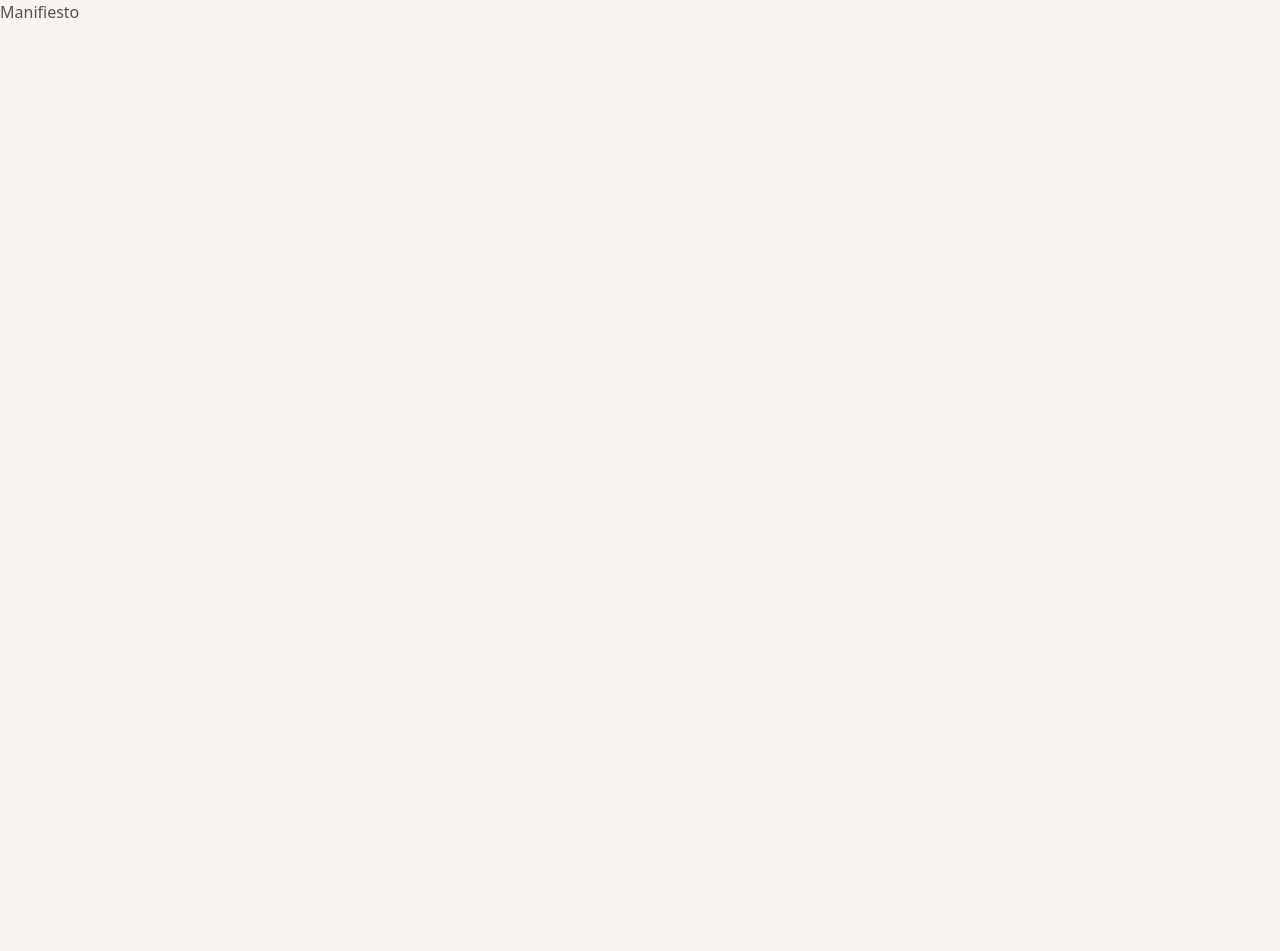
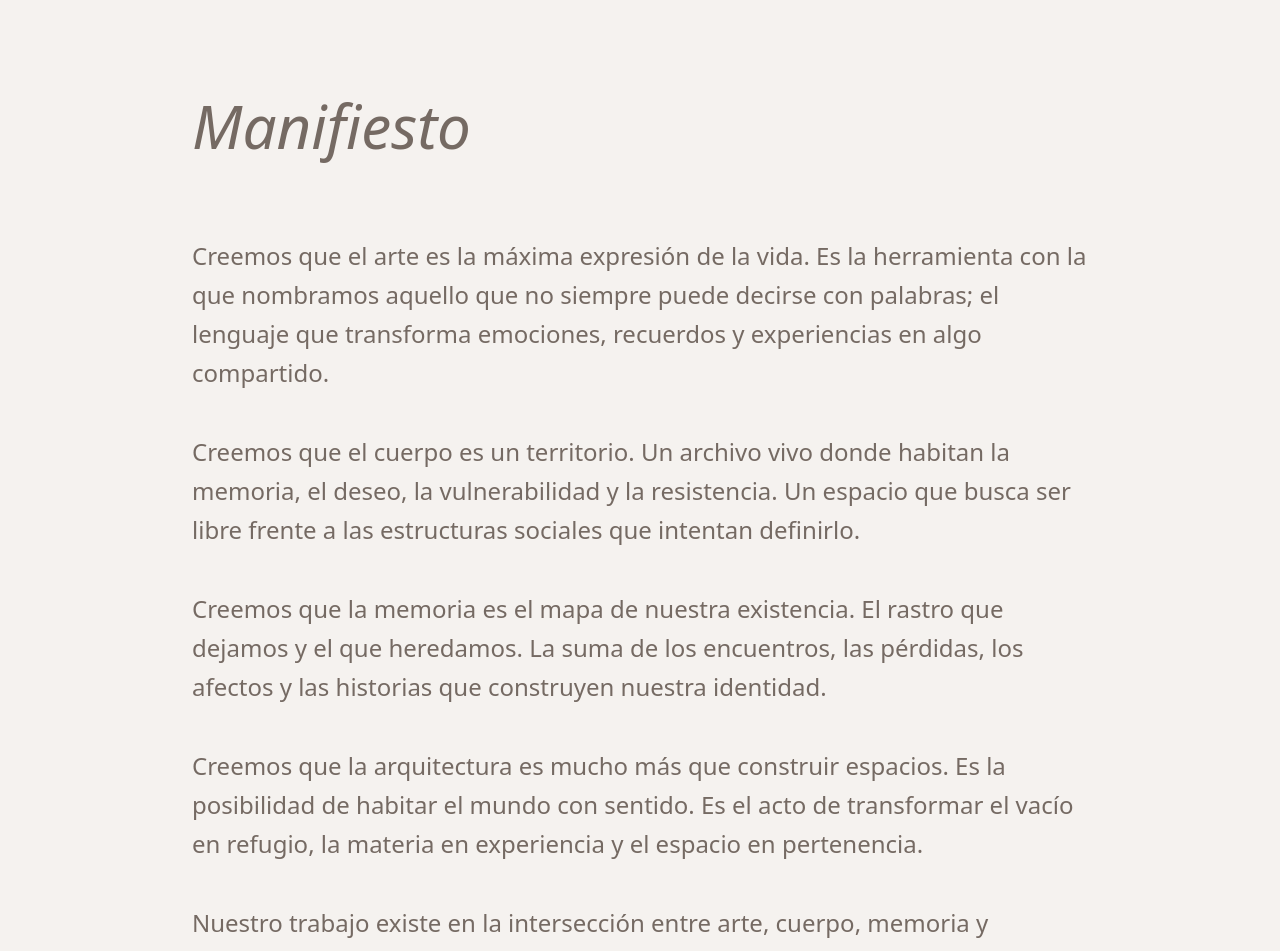
Before and after one commit to dpamely-art/estudio-daniela-pamely, a Next.js app: page /manifiesto in a window 1280 px wide. Shown: the top 951 px of the page. Before the commit the page ends 800 px from the top, so only its background shows below. Built offline with nearby package versions, Linux system fonts and the light colour scheme.

Commit message:
Página manifiesto completa

```diff
--- a/app/manifiesto/page.tsx
+++ b/app/manifiesto/page.tsx
@@ -1,3 +1,108 @@
 export default function Manifiesto() {
-  return <h1>Manifiesto</h1>;
+  return (
+    <main
+      className="
+        min-h-screen
+        bg-[#f5f2ef]
+        px-8
+        md:px-24
+        py-24
+        flex
+        justify-center
+      "
+    >
+      <div className="max-w-4xl">
+
+        <h1
+          className="
+            text-4xl
+            md:text-6xl
+            italic
+            font-light
+            text-[#756a63]
+            mb-20
+          "
+        >
+          Manifiesto
+        </h1>
+
+        <div
+          className="
+            space-y-10
+            text-lg
+            md:text-2xl
+            leading-relaxed
+            text-[#756a63]
+            font-light
+          "
+        >
+          <p>
+            Creemos que el arte es la máxima expresión de la vida.
+            Es la herramienta con la que nombramos aquello que no
+            siempre puede decirse con palabras; el lenguaje que
+            transforma emociones, recuerdos y experiencias en algo
+            compartido.
+          </p>
+
+          <p>
+            Creemos que el cuerpo es un territorio.
+            Un archivo vivo donde habitan la memoria, el deseo,
+            la vulnerabilidad y la resistencia. Un espacio que
+            busca ser libre frente a las estructuras sociales
+            que intentan definirlo.
+          </p>
+
+          <p>
+            Creemos que la memoria es el mapa de nuestra existencia.
+            El rastro que dejamos y el que heredamos. La suma de los
+            encuentros, las pérdidas, los afectos y las historias
+            que construyen nuestra identidad.
+          </p>
+
+          <p>
+            Creemos que la arquitectura es mucho más que construir
+            espacios. Es la posibilidad de habitar el mundo con
+            sentido. Es el acto de transformar el vacío en refugio,
+            la materia en experiencia y el espacio en pertenencia.
+          </p>
+
+          <p>
+            Nuestro trabajo existe en la intersección entre arte,
+            cuerpo, memoria y arquitectura.
+          </p>
+
+          <p>
+            Creamos objetos, imágenes, espacios y narrativas que
+            invitan a habitar con conciencia, recordar con honestidad
+            y vivir con sensibilidad.
+          </p>
+
+          <p>
+            Porque creemos que habitar no es ocupar un lugar.
+            Habitar es reconocernos dentro de él.
+          </p>
+
+          <p>
+            Y creemos que cuando el arte, el cuerpo, la memoria y la
+            arquitectura conversan entre sí, ocurre el deseo más
+            inherente del ser humano:
+          </p>
+
+          <p
+            className="
+              text-center
+              text-3xl
+              md:text-5xl
+              italic
+              mt-24
+              text-[#C46A4A]
+            "
+          >
+            La libertad.
+          </p>
+
+        </div>
+      </div>
+    </main>
+  );
 }
```
